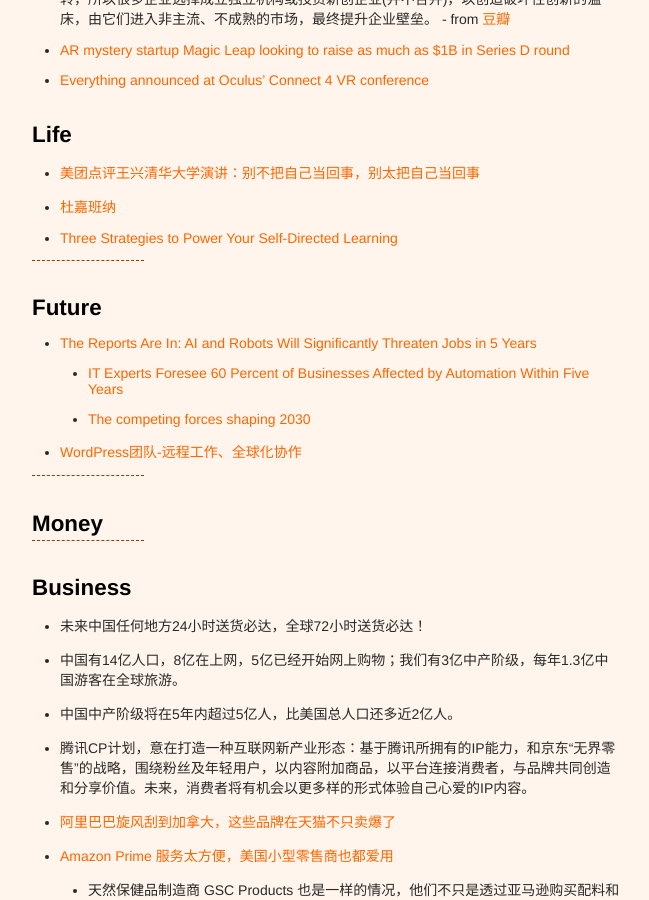
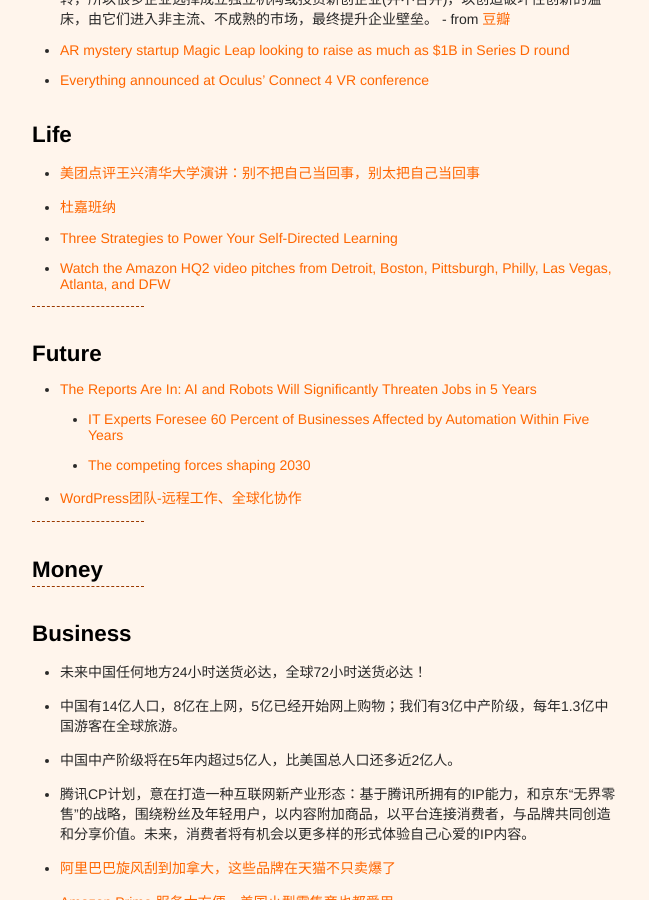
Before and after one commit to xianyuxmu/xianyuxmu.github.io, a Jekyll site: the page built from _posts/2017-10-03-monthly-reading.md, in a window 1280 px wide and 900 px high, scrolled down 813 px. Shown: the whole window, without its empty margins (314-963 px from the left). Built offline with Jekyll 4.4.1, drawn with Linux system fonts in a browser that asks for light colours; comment, search, counter and statistics services are not loaded; some of the changed text lies outside the part shown.

Commit message:
Reading of 27 Oct. 2017

```diff
--- a/_posts/2017-10-03-monthly-reading.md
+++ b/_posts/2017-10-03-monthly-reading.md
@@ -33,6 +33,7 @@
 - [美团点评王兴清华大学演讲：别不把自己当回事，别太把自己当回事](https://36kr.com/p/5095421.html)
 - [杜嘉班纳](https://zh.wikipedia.org/zh-hans/%E6%9D%9C%E5%98%89%E7%8F%AD%E7%BA%B3)
 - [Three Strategies to Power Your Self-Directed Learning](https://medium.com/the-mission/three-strategies-to-power-your-self-directed-learning-adc93872692c)
+- [Watch the Amazon HQ2 video pitches from Detroit, Boston, Pittsburgh, Philly, Las Vegas, Atlanta, and DFW](https://techcrunch.com/gallery/watch-the-amazon-hq2-video-pitches-from-detroit-boston-pittsburgh-philly-las-vegas-atlanta-and-dfw/slide/1/)
 
 ----
 
```
Also changed, not shown: other parts of _posts/2017-10-03-monthly-reading.md (+1 -0 lines).
